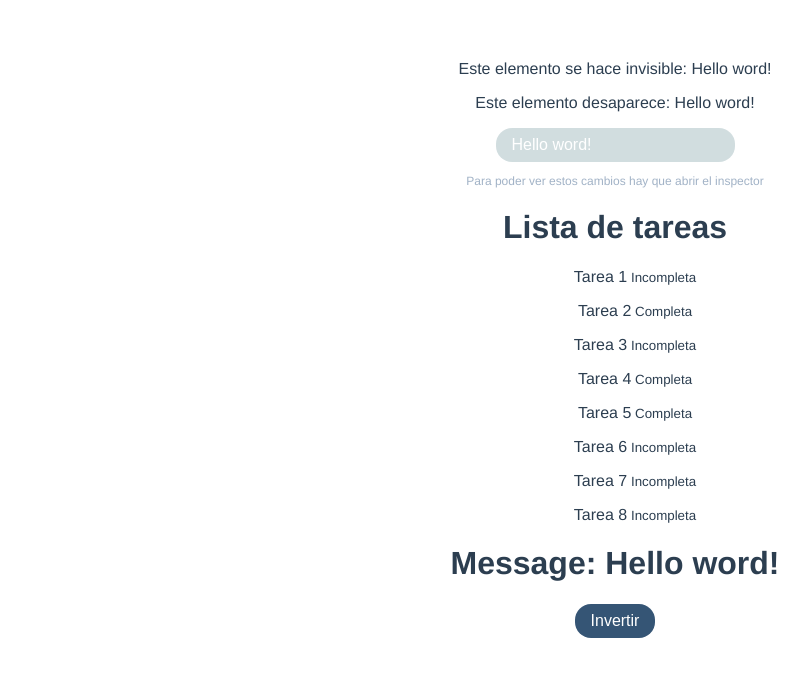
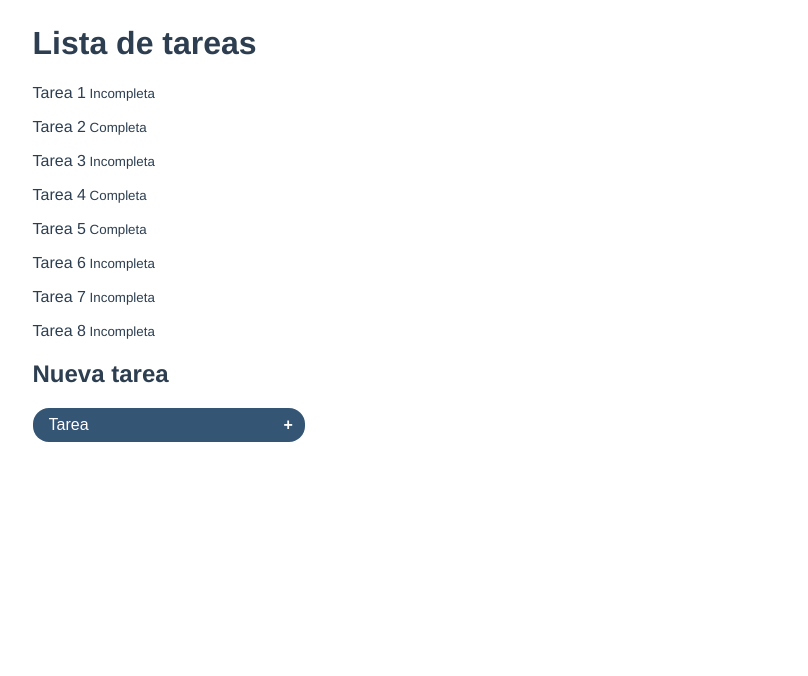
Before and after one commit to alejandraJA/my_first_project, a Vue app: page / in a window 1280 px wide. Shown: the top 676 px of the page, without its empty margins (25-833 px from the left). Built offline with nearby package versions, Linux system fonts and the light colour scheme.

Commit message:
Proyecto para integrar lo aprendido

```diff
--- a/src/App.vue
+++ b/src/App.vue
@@ -1,22 +1,22 @@
 <template>
 <div id="app">
-    <InputMessageConditionsVue />
+    <!--InputMessageConditionsVue />
     <LoopComponent />
-    <MethodsExample />
+    <MethodsExample /-->
+    <ProjectIntegrate />
 </div>
 </template>
 
 <script>
-import LoopComponent from './components/structure/LoopComponent.vue';
-import InputMessageConditionsVue from './components/structure/InputMessageConditions.vue';
-import MethodsExample from './components/structure/MethodsExample.vue';
+import ProjectIntegrate from './components/structure/ProjectIntegrate.vue';
+//import LoopComponent from './components/structure/LoopComponent.vue';
+//import InputMessageConditionsVue from './components/structure/InputMessageConditions.vue';
+//import MethodsExample from './components/structure/MethodsExample.vue';
 
 export default {
     name: 'App',
     components: {
-    LoopComponent,
-    InputMessageConditionsVue,
-    MethodsExample
+        ProjectIntegrate
     }
 }
 </script>
@@ -26,10 +26,13 @@ export default {
     font-family: Avenir, Helvetica, Arial, sans-serif;
     -webkit-font-smoothing: antialiased;
     -moz-osx-font-smoothing: grayscale;
-  text-align: center;
     color: #2c3e50;
-  margin-top: 60px;
+    margin-left: 2%;
+    margin-right: 2%;
+    margin-top: 2%;
+    margin-bottom: 2%;
 }
+
 body {
     margin-bottom: 200px;
 }
--- /dev/null
+++ b/src/components/structure/ProjectIntegrate.vue
@@ -0,0 +1,123 @@
+<template lang="en">
+<div id="app">
+    <h1>Lista de tareas</h1>
+    <p v-for="(item, index) in task">
+        <span v-text="item.message" />
+        <small class="identificator" v-if="item.complete" v-text="' Completa'" />
+        <small class="identificator" v-else v-text="' Incompleta'" />
+    </p>
+    <h2>Nueva tarea</h2>
+    <input v-model="newTask" type="text" class="input" placeholder="Tarea">
+    <button class="floatinButton" @click="addTask">+</button>
+    <br>
+    <small class="error" v-text="error" v-if="((newTask.length >= 1) && (newTask.length < 5))"></small>
+    </input>
+</div>
+</template>
+
+<script>
+export default {
+    el: '#app',
+    data: function () {
+        return {
+            error: "Debe ser mayor de 5 carácteres",
+            newTask: "",
+            task: [{
+                    message: 'Tarea 1',
+                    complete: false
+                },
+                {
+                    message: 'Tarea 2',
+                    complete: true
+                },
+                {
+                    message: 'Tarea 3',
+                    complete: false
+                },
+                {
+                    message: 'Tarea 4',
+                    complete: true
+                },
+                {
+                    message: 'Tarea 5',
+                    complete: true
+                },
+                {
+                    message: 'Tarea 6',
+                    complete: false
+                },
+                {
+                    message: 'Tarea 7',
+                    complete: false
+                },
+                {
+                    message: 'Tarea 8',
+                    complete: false
+                },
+            ]
+        }
+    },
+    methods: {
+        addTask: function () {
+            if (this.newTask.length > 5) {
+                this.task.push({
+                    message: this.newTask,
+                    complete: false
+                })
+                this.newTask = ''
+            } else {
+                if(!this.newTask) {
+                    this.error = 'El campo esta vacio'
+                }
+                else this.error = 'Debe ser mayor de 5 carácteres'
+            }
+        }
+    }
+}
+</script>
+
+<style>
+.input {
+    background-color: #355575;
+    border: none;
+    color: white;
+    padding: 8px 16px;
+    text-decoration: none;
+    display: inline-block;
+    font-size: 16px;
+    border-radius: 16px 0px 0px 16px;
+}
+
+.input:focus {
+    background-color: #6e89a4;
+}
+
+.input::placeholder {
+    color: white
+}
+
+.floatinButton {
+    background-color: #355575;
+    border: none;
+    color: white;
+    padding: 8px 12px;
+    font-weight: 900;
+    text-align: center;
+    text-decoration: none;
+    display: inline-block;
+    font-size: 16px;
+    border-radius: 0px 16px 16px 0px;
+}
+
+.floatinButton:hover {
+    background-color: #6e89a4;
+}
+
+
+.error {
+    margin-top: 4px;
+    color: rgb(197, 24, 24);
+    font-size: 10px;
+    align-items: flex-end;
+}
+</style>
```
Lines whose indentation alone changed are shown as unchanged.
